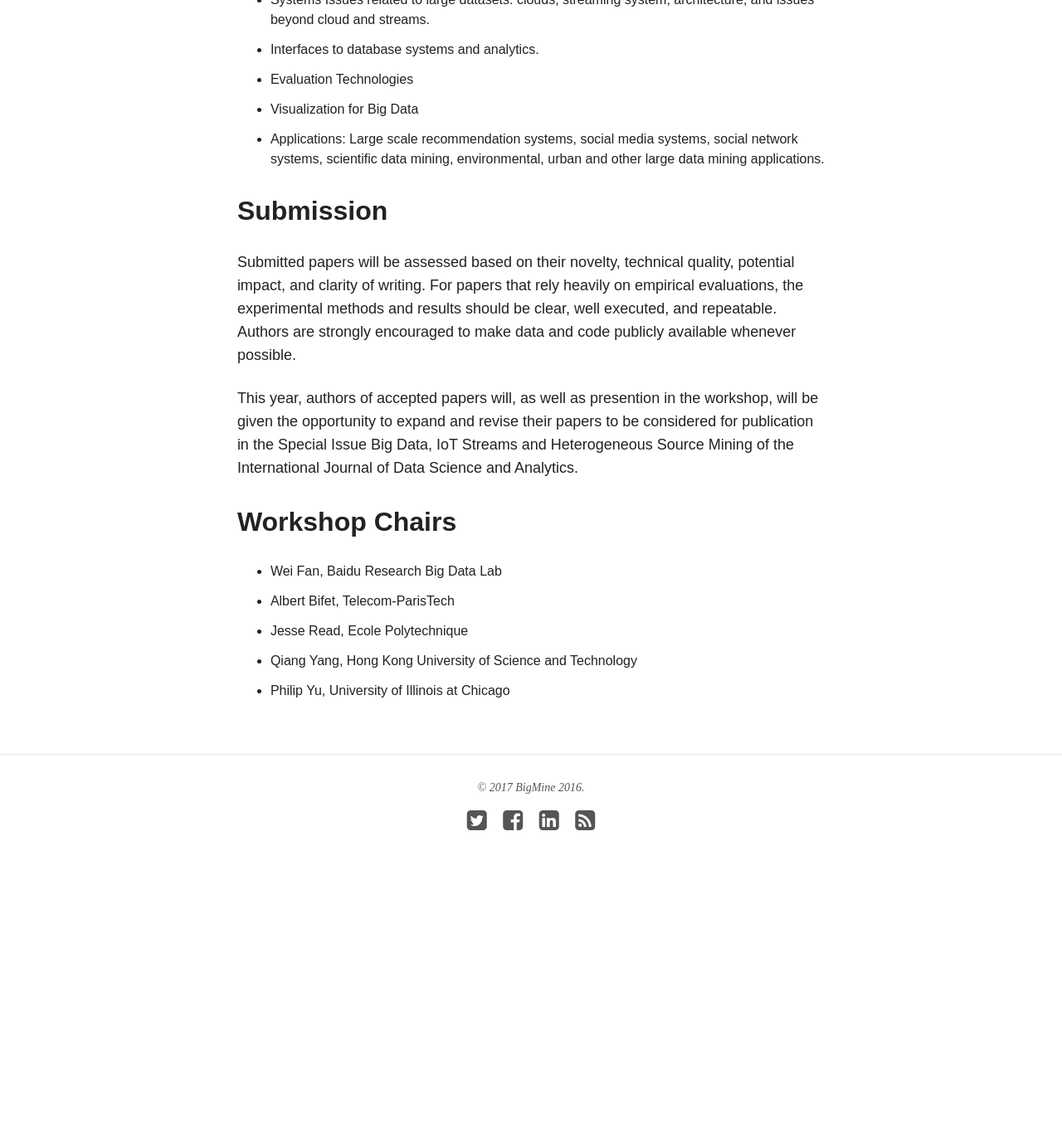
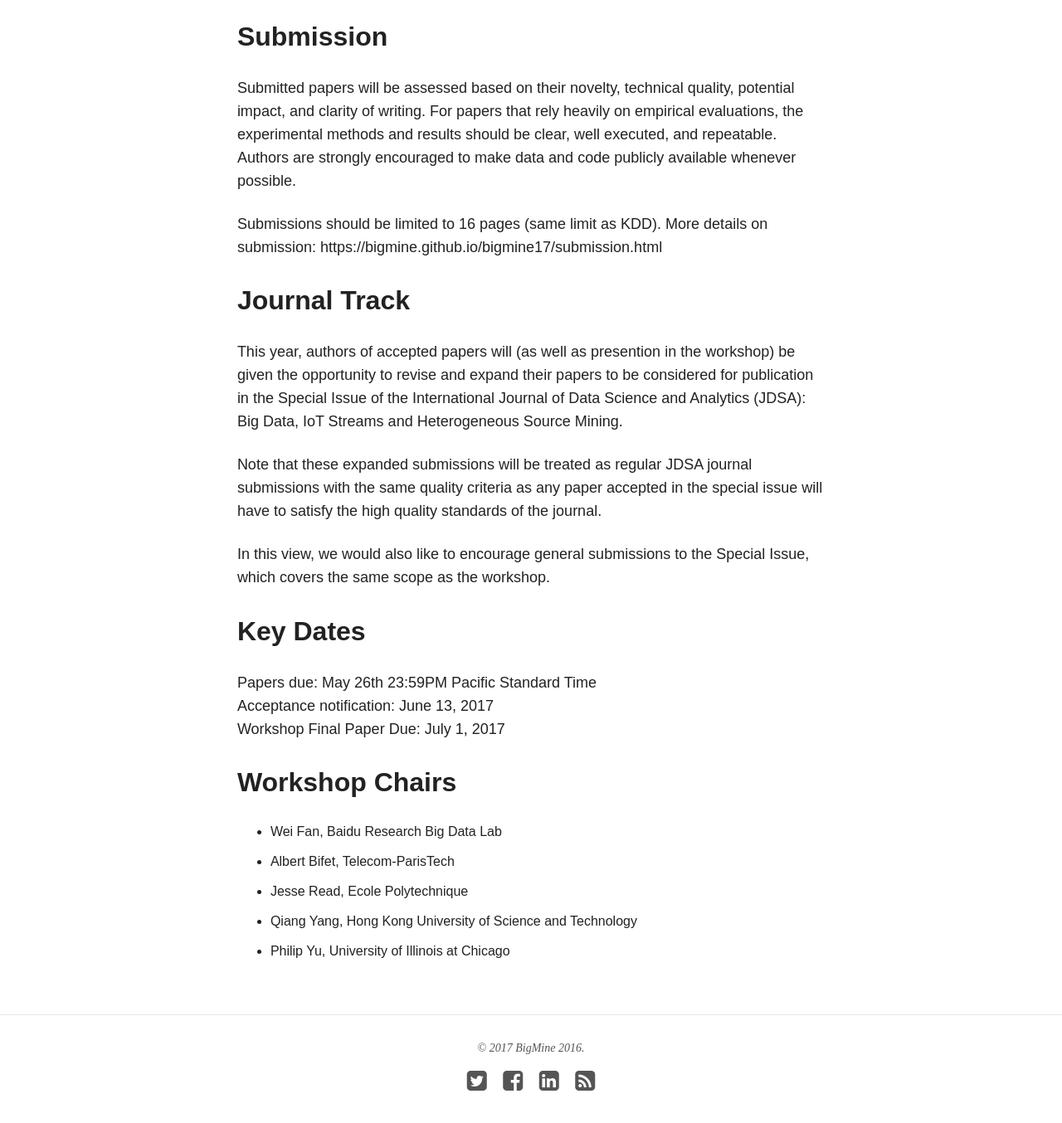
Before and after one commit to bigmine/bigmine17, a Jekyll site: the page built from cfp.md, in a window 1280 px wide and 1400 px high, scrolled down 1954 px. Shown: the top 1354 px of the window at 83% size. Built offline with Jekyll 4.4.1, drawn with Linux system fonts in a browser that asks for light colours; nearby versions of some CDN libraries; before the commit the page ends 3055 px from its top, so only the background shows below that; some of the changed text lies outside the part shown.

Commit message:
update text

```diff
--- a/cfp.md
+++ b/cfp.md
@@ -6,22 +6,13 @@ image:
 ---
 
 **Big Data Mining (KDD BigMine-17)**
-7th International Workshop on Big Data, Streams and Heterogeneous Source Mining: Algorithms, Systems, Programming Models and Applications (BigMine-17) - a KDD2017 Workshop
+The 7th International Workshop on Big Data on Streams and Heterogeneous Source Mining - A KDD2017 Workshop
 
 KDD2017 Conference Dates: August 13-17, 2017
 Workshop Date: Aug 14, 2017
 Halifax, Nova Scotia
 
 http://www.bigdata-mining.org
-
-
-Key Dates
----------
-
-Papers due: May 26th 23:59PM Pacific Standard Time
-Acceptance notification: June 13, 2017
-Workshop Final Paper Due: July 1, 2017
-
 
 Scope
 -----
@@ -56,7 +47,25 @@ Submission
 
 Submitted papers will be assessed based on their novelty, technical quality, potential impact, and clarity of writing. For papers that rely heavily on empirical evaluations, the experimental methods and results should be clear, well executed, and repeatable. Authors are strongly encouraged to make data and code publicly available whenever possible.
 
-This year, authors of accepted papers will, as well as presention in the workshop, will be given the opportunity to expand and revise their papers to be considered for publication in the Special Issue Big Data, IoT Streams and Heterogeneous Source Mining of the International Journal of Data Science and Analytics.
+Submissions should be limited to 16 pages (same limit as KDD). More details on submission: https://bigmine.github.io/bigmine17/submission.html
+
+
+Journal Track
+-------------
+
+This year, authors of accepted papers will (as well as presention in the workshop) be given the opportunity to revise and expand their papers to be considered for publication in the Special Issue of the International Journal of Data Science and Analytics (JDSA): Big Data, IoT Streams and Heterogeneous Source Mining.
+
+Note that these expanded submissions will be treated as regular JDSA journal submissions with the same quality criteria as any paper accepted in the special issue will have to satisfy the high quality standards of the journal.
+
+In this view, we would also like to encourage general submissions to the Special Issue, which covers the same scope as the workshop.
+
+
+Key Dates
+---------
+
+Papers due: May 26th 23:59PM Pacific Standard Time
+Acceptance notification: June 13, 2017
+Workshop Final Paper Due: July 1, 2017
 
 
 Workshop Chairs
```
Also changed, not shown: submission.md (+4 -2 lines).
